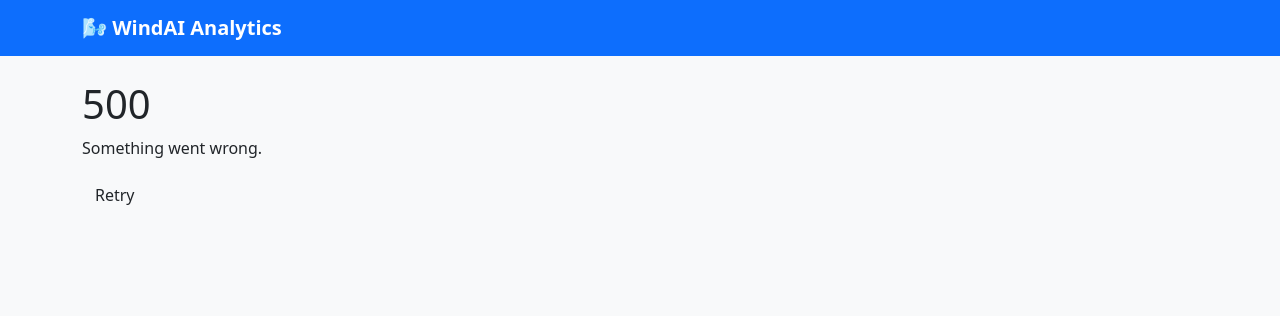
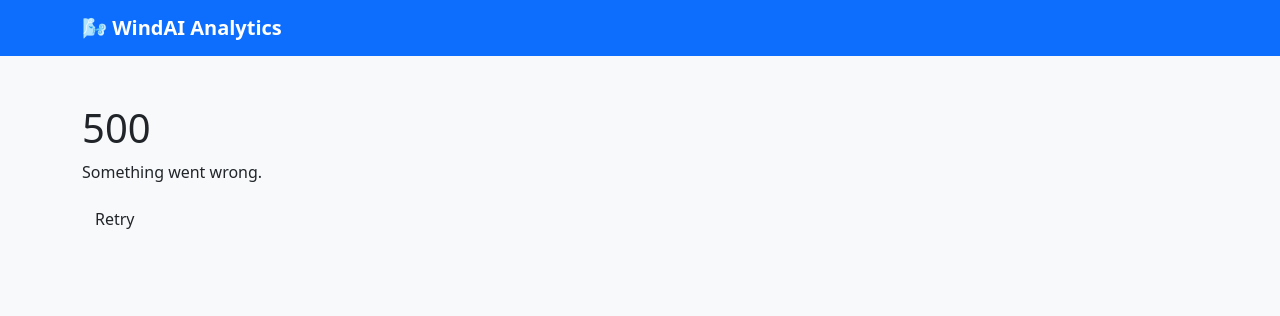
Before and after one commit to Veera9966148/Veera9966148-Weather-Based-Prediction-of-Wind-Turbine-Energy, a Flask app: template Project file/templates/500.html in a window 1280 px wide. Shown: the top 316 px of the page. Run offline with Flask 3, Linux system fonts and the light colour scheme; the template is opened without the code that fills it, so the values that code supplies are empty.

Commit message:
Modify base.html for improved layout and structure
Adjusted container padding and added a content block for template inheritance.

```diff
--- a/Project file/templates/base.html
+++ b/Project file/templates/base.html
@@ -1,7 +1,9 @@
 <!DOCTYPE html>
 <html>
+
 <head>
     <meta charset="UTF-8">
+
     <meta
         name="viewport"
         content="width=device-width, initial-scale=1"
@@ -19,19 +21,24 @@
 
 <nav class="navbar navbar-dark bg-primary">
     <div class="container">
+
         <a
             class="navbar-brand fw-bold"
             href="/"
         >
             🌬️ WindAI Analytics
         </a>
+
     </div>
 </nav>
 
-<div class="container py-4">
+<div class="container py-5">
+
     {% block content %}
     {% endblock %}
+
 </div>
 
 </body>
+
 </html>
```
